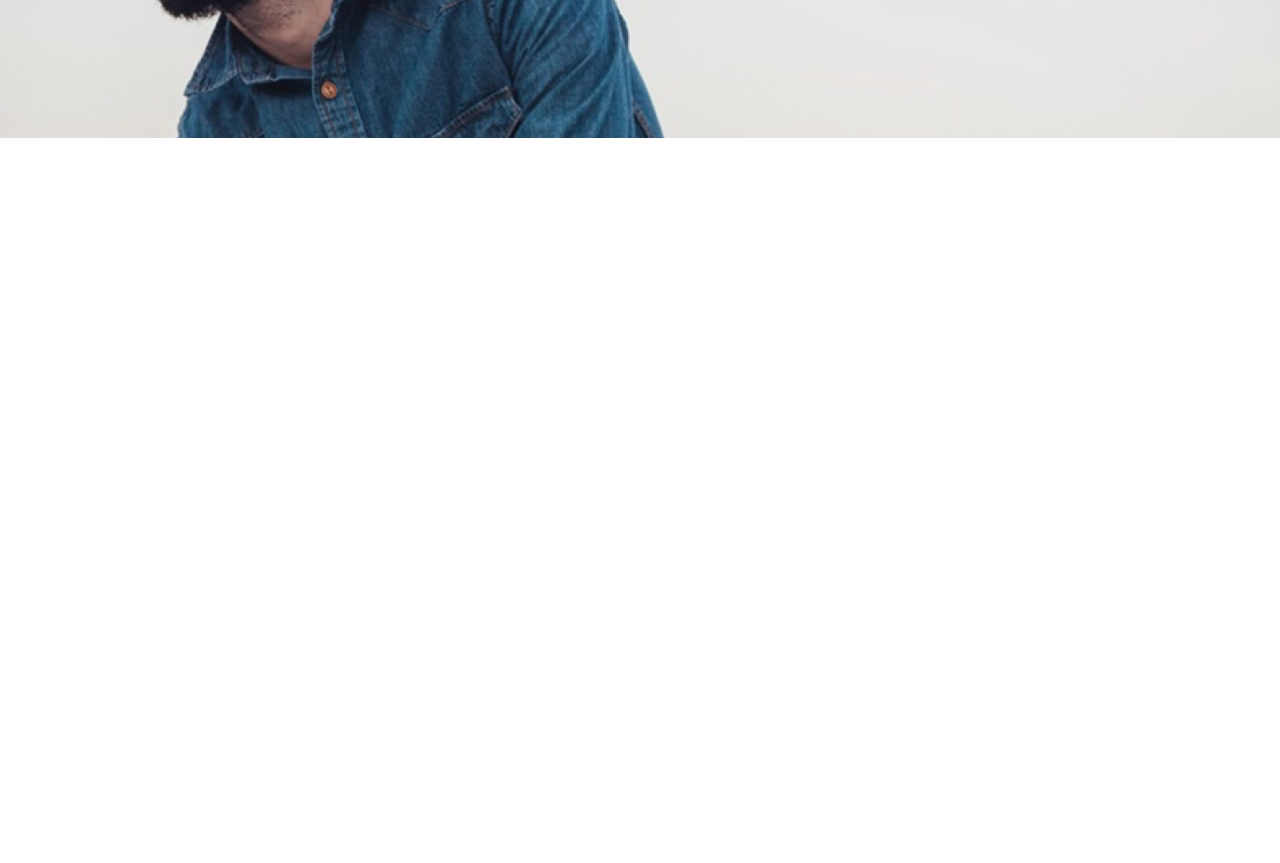
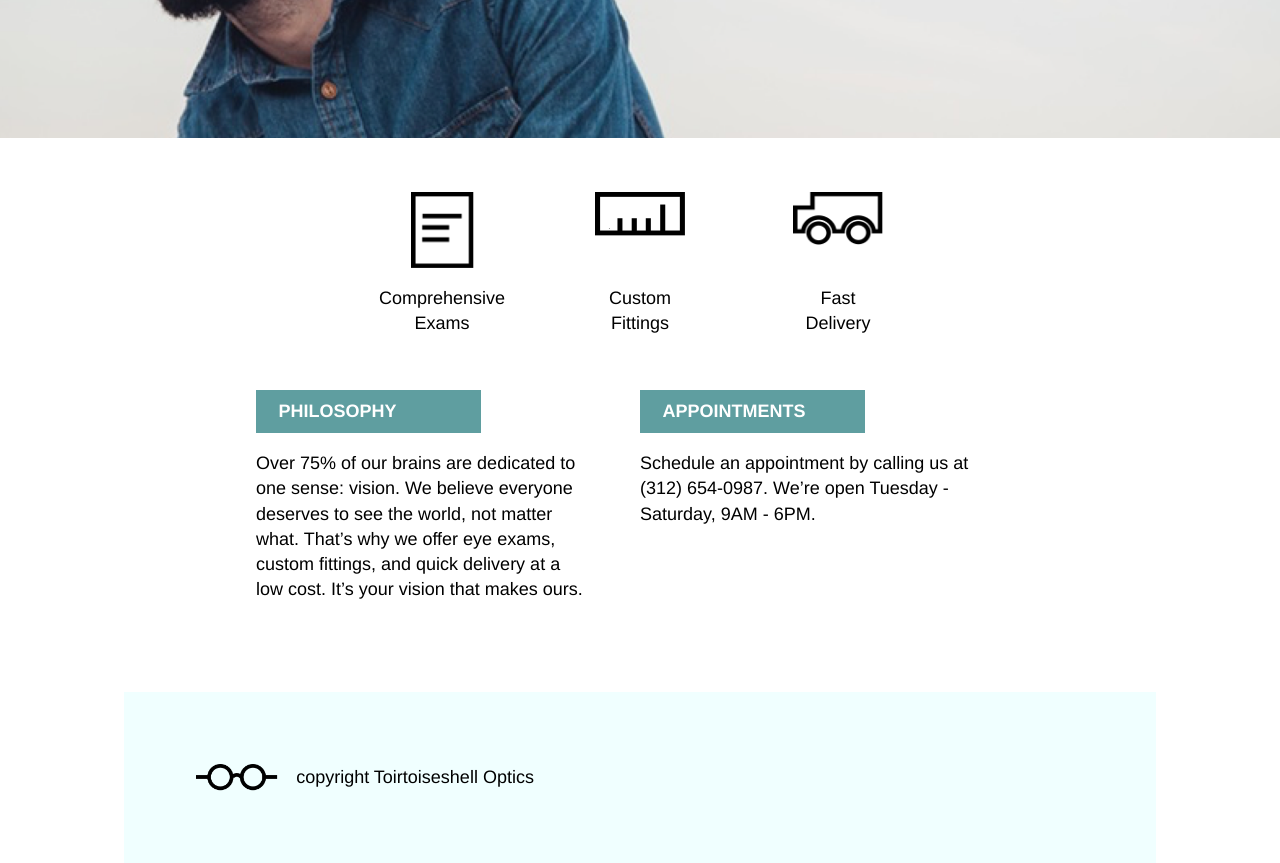
Before and after one commit to Jason-Donmoyer/Tortoiseshell_Optics, a plain HTML site: page index.html in a window 1280 px wide. Shown: the part 420-1283 px from the top of the page. Before the commit the page ends 800 px from the top, so only its background shows below. Drawn offline with Linux system fonts and the light colour scheme.

Commit message:
descktop version complete

```diff
--- a/index.html
+++ b/index.html
@@ -33,5 +33,40 @@
             </div>
         </div>
     </header>
+    <!-- SERVICES -->
+    <section class="section-flex">
+        <div class="service">
+            <img class="p-icon" src="resources/images/paper-icon.png" alt="paper icon">
+            <div>Comprehensive Exams</div>
+        </div>
+        <div class="service">
+            <img class="r-icon" src="resources/images/ruler-icon.png" alt="ruler icon">
+            <div>Custom Fittings</div>
+        </div>
+        <div class="service">
+            <img class="t-icon" src="resources/images/truck-icon.png" alt="truck image">
+            <div>Fast Delivery</div>
+        </div>
+    </section>
+    <!-- INFO -->
+    <section class="section-flex container">
+        <div class="info">
+            <div class="info-col">
+                PHILOSOPHY
+            </div>
+            <p>Over 75% of our brains are dedicated to one sense: vision. We believe everyone deserves to see the world, not matter what. That’s why we offer eye exams, custom fittings, and quick delivery at a low cost. It’s your vision that makes ours.</p>
+        </div>
+        <div class="info">
+            <div class="info-col">
+                APPOINTMENTS
+            </div>
+            <p>Schedule an appointment by calling us at (312) 654-0987. We’re open Tuesday - Saturday, 9AM - 6PM.</p>
+        </div>
+    </section>
+    <!-- FOOTER -->
+    <footer class="container">
+        <img src="resources/images/logo-black.png" alt="Tortoiseshell Optics Black Logo">
+        <div>copyright Toirtoiseshell Optics</div>
+    </footer>
 </body>
 </html>
--- a/resources/css/main.css
+++ b/resources/css/main.css
@@ -93,3 +93,63 @@ header .flex-container {
     font-weight: bold;
     font-size: 2rem;
 }
+
+/********** SERVICES **********/
+
+.section-flex {
+    display: flex;
+    justify-content: center;
+}
+
+.service {
+    display: flex;
+    flex-direction: column;
+    justify-content: space-between;
+    align-items: center;
+    text-align: center;
+    height: 8rem;
+    width: 5rem;
+    margin: 3rem;
+}
+
+.service img {
+    width: 5rem;
+    margin-bottom: 1rem;
+}
+
+.service img.p-icon {
+    width: 3.5rem;
+}
+
+/********** INFO **********/
+
+.info {
+    margin-right: 5%;
+    margin-bottom: 5rem;
+    width: 35%;
+}
+
+.info-col {
+    font-weight: bold;
+    font-size: 1rem;
+    width: 10rem;
+    background-color: cadetblue;
+    color: #fff;
+    padding: 0.5rem 1.25rem;
+    margin-bottom: 1rem;
+}
+
+/********** FOOTER **********/
+
+footer {
+    display: flex;
+    align-items: center;
+    background-color: azure;
+    padding: 4rem 2rem;
+}
+
+footer img {
+    height: 1.5rem;
+    margin-left: 2rem;
+    margin-right: 1rem;
+}
```
